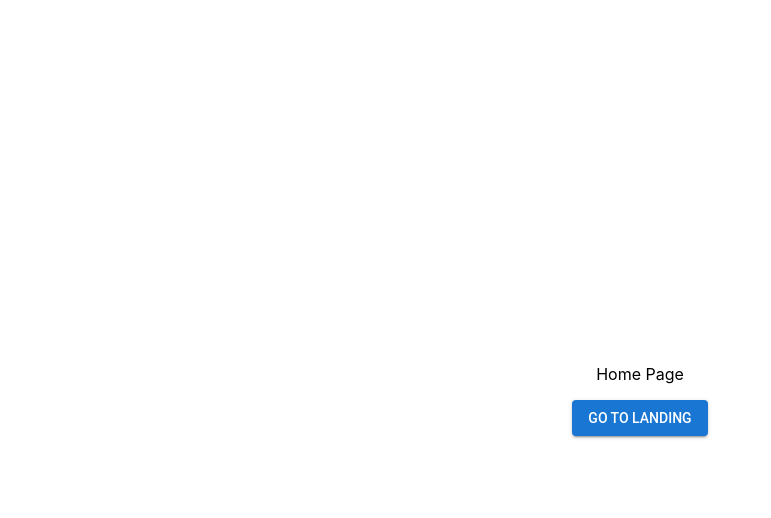
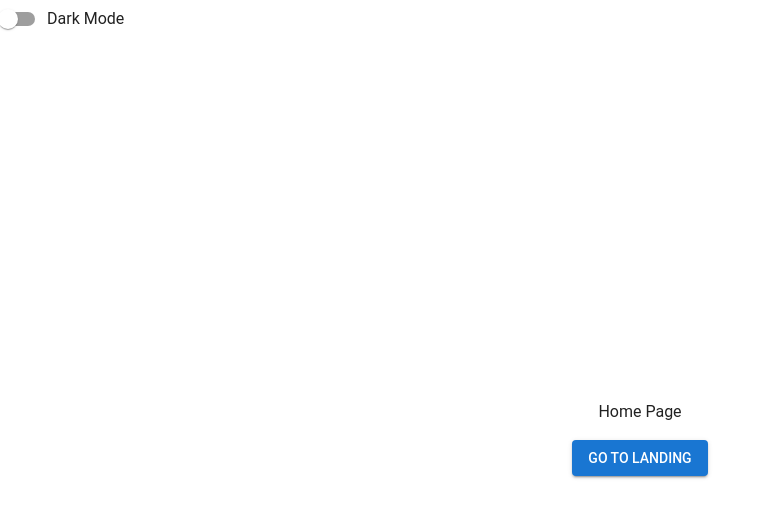
Before and after one commit to Jarnbjorn92/cf_website_v2, a React (Create React App) app: page / in a window 1280 px wide. Shown: the top 518 px of the page, without its empty margins (0-771 px from the left). Built offline with nearby package versions, Linux system fonts and the light colour scheme.

Commit message:
Added light/dark mode toggle

```diff
--- a/src/App.tsx
+++ b/src/App.tsx
@@ -1,15 +1,17 @@
-import React from "react";
+import React, { useState } from "react";
 import { BrowserRouter as Router, Routes, Route } from "react-router-dom";
 import { ThemeProvider, createTheme } from "@mui/material/styles";
+import { CssBaseline, Switch, FormControlLabel } from "@mui/material";
 import LandingPage from "./containers/LandingPage";
 import About from "./containers/About";
 import Portfolio from "./containers/Portfolio";
 import Contact from "./containers/Contact";
+import Home from "./containers/Home";
 import "./App.css";
-import Home from "./containers/Home";
 
-const appTheme = createTheme({
+const lightTheme = createTheme({
   palette: {
+    mode: "light",
     primary: {
       main: "#1976d2",
     },
@@ -22,9 +24,38 @@ const appTheme = createTheme({
   },
 });
 
+const darkTheme = createTheme({
+  palette: {
+    mode: "dark",
+    primary: {
+      main: "#90caf9",
+    },
+    secondary: {
+      main: "#f48fb1",
+    },
+  },
+  typography: {
+    fontFamily: "Roboto, Arial, sans-serif",
+  },
+});
+
 const App: React.FC = () => {
+  // STATE
+  const [darkMode, setDarkMode] = useState(false);
+
+  // FUNCTIONS
+  const handleThemeChange = () => {
+    setDarkMode(!darkMode);
+  };
+
+  // COMPONENT RENDER ---------------------------------------
   return (
-    <ThemeProvider theme={appTheme}>
+    <ThemeProvider theme={darkMode ? darkTheme : lightTheme}>
+      <CssBaseline />
+      <FormControlLabel
+        control={<Switch checked={darkMode} onChange={handleThemeChange} />}
+        label="Dark Mode"
+      />
       <Router>
         <Routes>
           <Route path="/" element={<Home />} />
```
Lines whose indentation alone changed are shown as unchanged.
